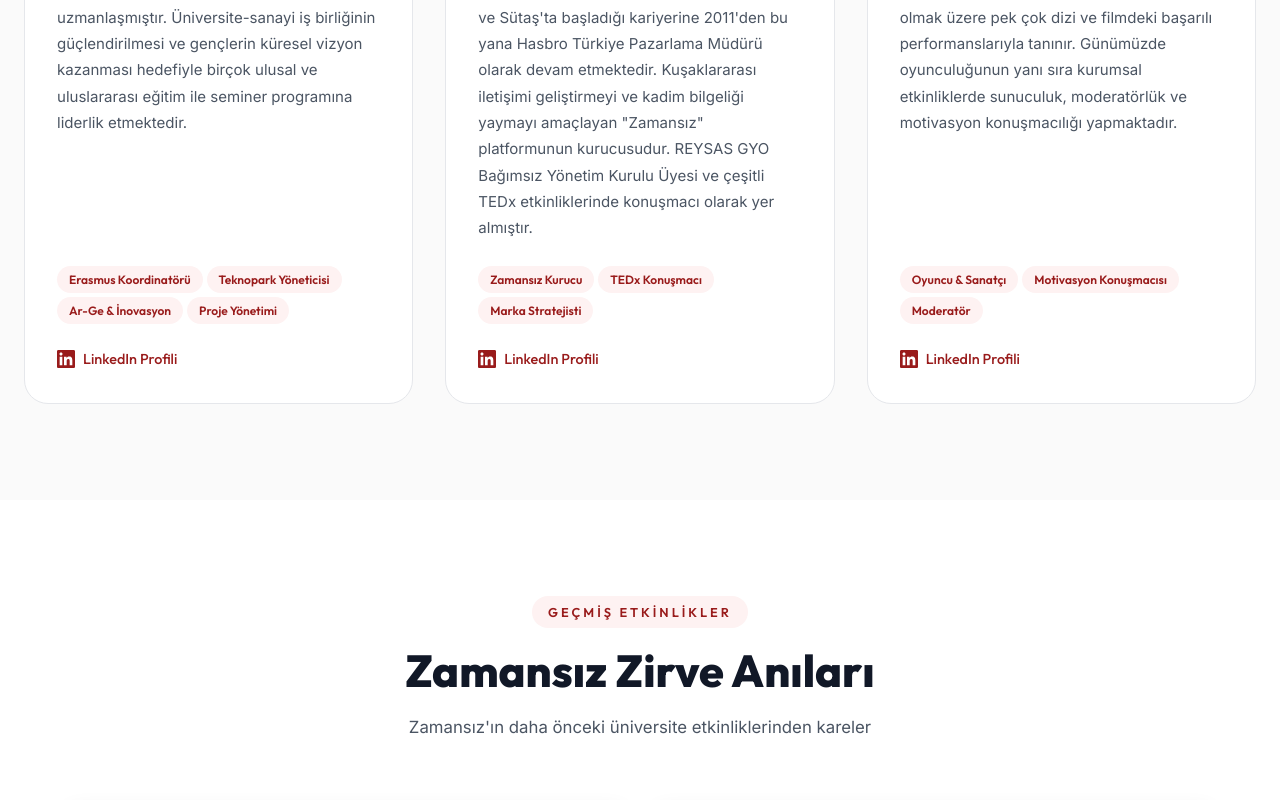
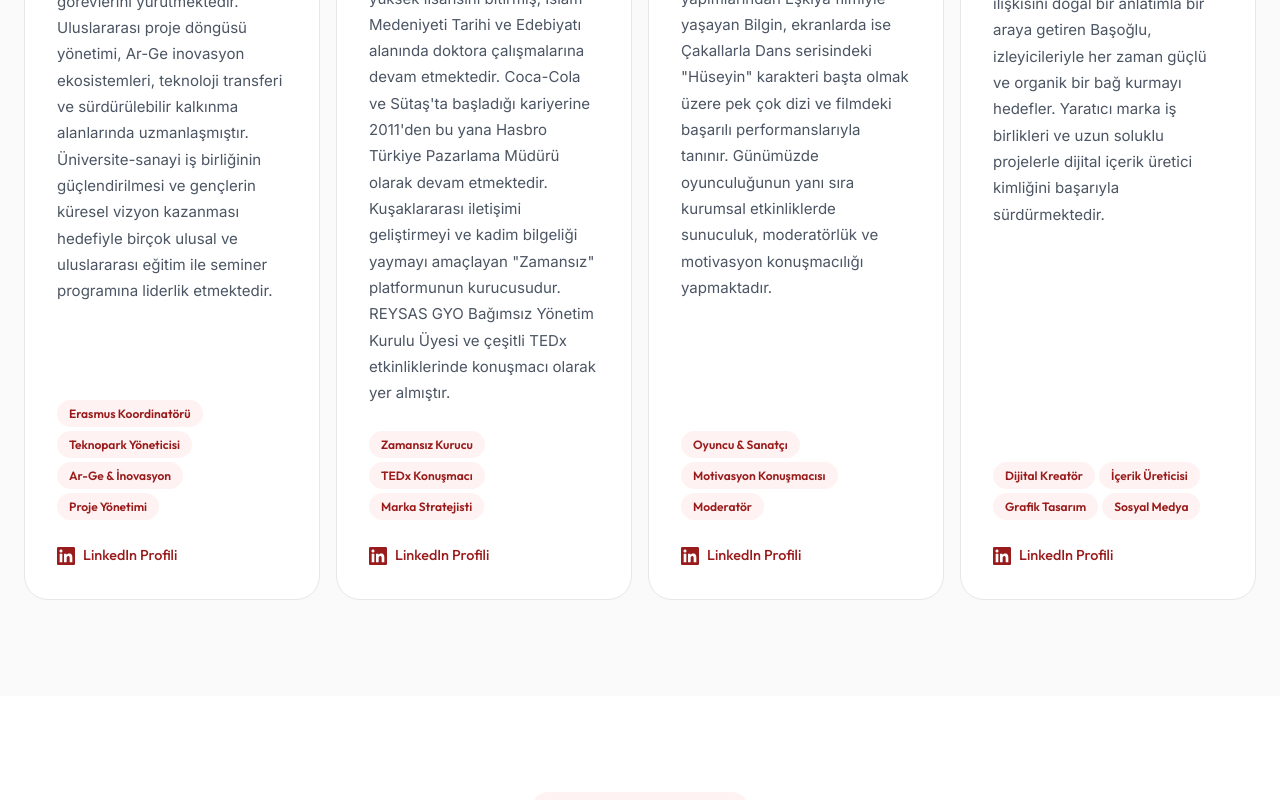
Before and after one commit to mehmeteren2006-crypto/Yapay-zeka-a-nda-insan-olmak, a website: page public/index.html in a window 1280 px wide. Shown: the part 2746-3546 px from the top of the page. Drawn offline with Linux system fonts and the light colour scheme; grey boxes are pictures that could not be loaded.

Commit message:
feat: add Ali Basoglu to speakers section with 4-column layout

```diff
--- a/public/index.html
+++ b/public/index.html
@@ -12,7 +12,7 @@
     <link rel="preconnect" href="https://fonts.googleapis.com">
     <link rel="preconnect" href="https://fonts.gstatic.com" crossorigin>
     <link href="https://fonts.googleapis.com/css2?family=Inter:wght@300;400;500;600;700;800;900&family=Outfit:wght@300;400;500;600;700;800;900&display=swap" rel="stylesheet">
-    <link rel="stylesheet" href="styles.css?v=2.1">
+    <link rel="stylesheet" href="styles.css?v=2.2">
 </head>
 <body>
     <!-- Navigation -->
@@ -254,6 +254,32 @@
                             <span class="tag">Moderatör</span>
                         </div>
                         <a href="https://www.linkedin.com/in/hakan-bilgin-70686548/" target="_blank" rel="noopener" class="speaker-linkedin">
+                            <svg width="18" height="18" viewBox="0 0 24 24" fill="currentColor">
+                                <path d="M20.447 20.452h-3.554v-5.569c0-1.328-.027-3.037-1.852-3.037-1.853 0-2.136 1.445-2.136 2.939v5.667H9.351V9h3.414v1.561h.046c.477-.9 1.637-1.85 3.37-1.85 3.601 0 4.267 2.37 4.267 5.455v6.286zM5.337 7.433c-1.144 0-2.063-.926-2.063-2.065 0-1.138.92-2.063 2.063-2.063 1.14 0 2.064.925 2.064 2.063 0 1.139-.925 2.065-2.064 2.065zm1.782 13.019H3.555V9h3.564v11.452zM22.225 0H1.771C.792 0 0 .774 0 1.729v20.542C0 23.227.792 24 1.771 24h20.451C23.2 24 24 23.227 24 22.271V1.729C24 .774 23.2 0 22.222 0h.003z"/>
+                            </svg>
+                            LinkedIn Profili
+                        </a>
+                    </div>
+                </div>
+
+                <!-- Speaker 4 -->
+                <div class="speaker-card animate-on-scroll">
+                    <div class="speaker-image-wrapper">
+                        <img src="images/speaker-ali-basoglu.jpg" alt="Ali Başoğlu" class="speaker-image">
+                    </div>
+                    <div class="speaker-info">
+                        <h3 class="speaker-name">Ali Başoğlu</h3>
+                        <span class="speaker-title">Sosyal Medya İçerik Üreticisi & Dijital Kreatör</span>
+                        <p class="speaker-bio">
+                            Beykent Üniversitesi Güzel Sanatlar Fakültesi Grafik Tasarım bölümü mezunu olan Ali Başoğlu, samimi, eğlenceli ve günlük hayatın içinden içerikleriyle Instagram, YouTube ve TikTok'ta geniş bir kitleye ulaşmaktadır. İçeriklerinde mizah, yaşam tarzı, moda, spor, günlük hayat, aile ve baba-oğul ilişkisini doğal bir anlatımla bir araya getiren Başoğlu, izleyicileriyle her zaman güçlü ve organik bir bağ kurmayı hedefler. Yaratıcı marka iş birlikleri ve uzun soluklu projelerle dijital içerik üretici kimliğini başarıyla sürdürmektedir.
+                        </p>
+                        <div class="speaker-tags">
+                            <span class="tag">Dijital Kreatör</span>
+                            <span class="tag">İçerik Üreticisi</span>
+                            <span class="tag">Grafik Tasarım</span>
+                            <span class="tag">Sosyal Medya</span>
+                        </div>
+                        <a href="https://www.linkedin.com/in/ali-ba%C5%9Fo%C4%9Flu-65673620b/" target="_blank" rel="noopener" class="speaker-linkedin">
                             <svg width="18" height="18" viewBox="0 0 24 24" fill="currentColor">
                                 <path d="M20.447 20.452h-3.554v-5.569c0-1.328-.027-3.037-1.852-3.037-1.853 0-2.136 1.445-2.136 2.939v5.667H9.351V9h3.414v1.561h.046c.477-.9 1.637-1.85 3.37-1.85 3.601 0 4.267 2.37 4.267 5.455v6.286zM5.337 7.433c-1.144 0-2.063-.926-2.063-2.065 0-1.138.92-2.063 2.063-2.063 1.14 0 2.064.925 2.064 2.063 0 1.139-.925 2.065-2.064 2.065zm1.782 13.019H3.555V9h3.564v11.452zM22.225 0H1.771C.792 0 0 .774 0 1.729v20.542C0 23.227.792 24 1.771 24h20.451C23.2 24 24 23.227 24 22.271V1.729C24 .774 23.2 0 22.222 0h.003z"/>
                             </svg>
--- a/public/styles.css
+++ b/public/styles.css
@@ -800,7 +800,7 @@ a:hover {
 }
 
 .speakers .container {
-    max-width: 1340px;
+    max-width: 1440px;
 }
 
 .speaker-card {
@@ -847,6 +847,10 @@ a:hover {
 
 .speaker-card:nth-child(3) .speaker-image {
     object-position: center 15%;
+}
+
+.speaker-card:nth-child(4) .speaker-image {
+    object-position: center 20%;
 }
 
 .speaker-card:hover .speaker-image {
@@ -1512,16 +1516,27 @@ a:hover {
     }
 
     .speakers-grid {
-        grid-template-columns: repeat(3, 1fr);
+        grid-template-columns: repeat(2, 1fr);
         gap: var(--space-xl);
     }
 
     .speaker-image-wrapper {
-        height: 420px;
+        height: 400px;
     }
 
     .form-wrapper {
         padding: var(--space-3xl);
+    }
+}
+
+@media (min-width: 1200px) {
+    .speakers-grid {
+        grid-template-columns: repeat(4, 1fr);
+        gap: var(--space-md);
+    }
+
+    .speaker-image-wrapper {
+        height: 380px;
     }
 }
 
```
Also changed, not shown: public/images/speaker-ali-basoglu.jpg (added).
